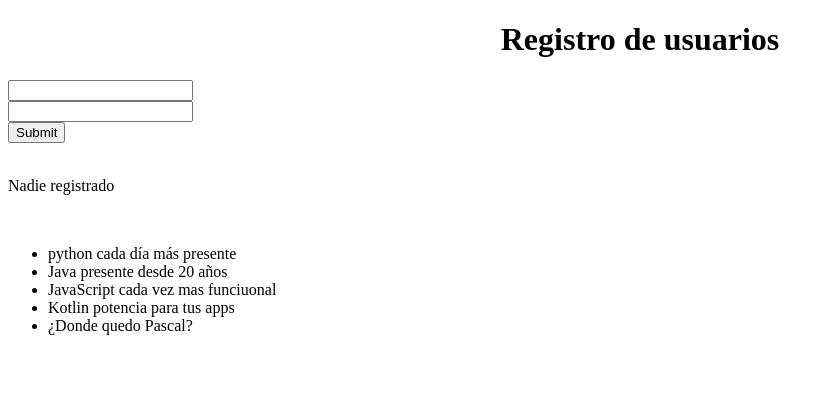
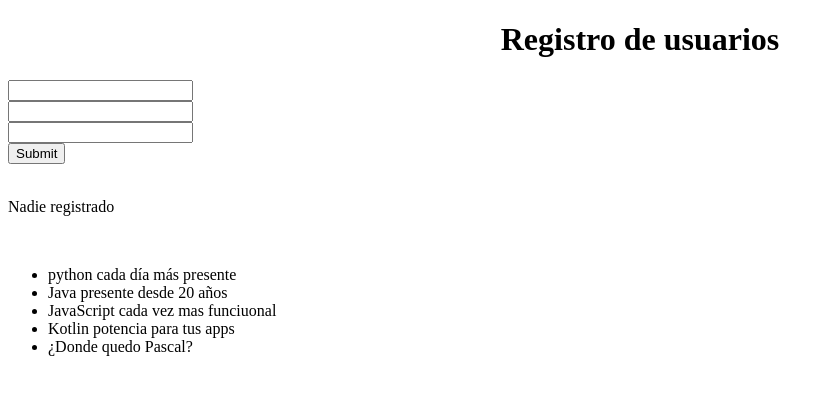
Before and after one commit to SergioBushido/Angular, an Angular app: page / in a window 1280 px wide. Shown: the top 394 px of the page, without its empty margins (0-834 px from the left). Built offline with nearby package versions, Linux system fonts and the light colour scheme.

Commit message:
ngStyle y ngClass

```diff
--- a/src/app/app.component.html
+++ b/src/app/app.component.html
@@ -3,10 +3,13 @@
 
   <input type="text" name="nombre" [(ngModel)]="nombre"><br/>
   <input type="text" name="apellido" [(ngModel)]="apellido"><br/>
+  <input type="text" name="cargo" [(ngModel)]="cargo"><br/>
+
   <input type="submit" name="Registrar" (click)="registrarUsuario()">
 </form>
 <br/>
-<p *ngIf="registrado; else sinRegistrar">{{mensaje}} con el nombre de {{nombre}}{{apellido}}</p>
+<p *ngIf="registrado; else sinRegistrar">{{mensaje}} con el nombre de {{nombre}}{{apellido}}
+  y tiene el cargo de <span [ngStyle]="{color: cargo=='director' ? 'red': 'orange'}">{{cargo}}</span> </p>
 
 <ng-template #sinRegistrar>
   <p>Nadie registrado</p>
--- a/src/app/app.component.ts
+++ b/src/app/app.component.ts
@@ -11,6 +11,7 @@ export class AppComponent {
   registrado=false
   nombre: string = "";
   apellido: string = "";
+  cargo:string="";
   entradas: {titulo: string}[];  // Si no se especifica el tipo no funciona
 
   constructor(){
```
